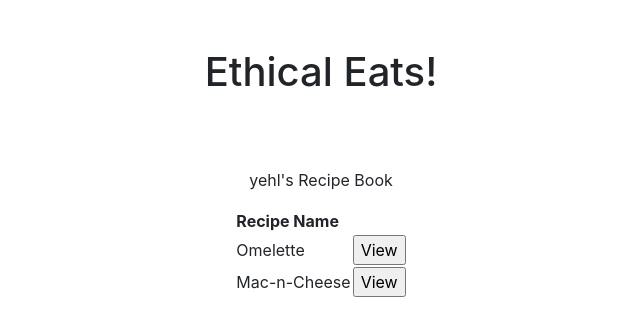
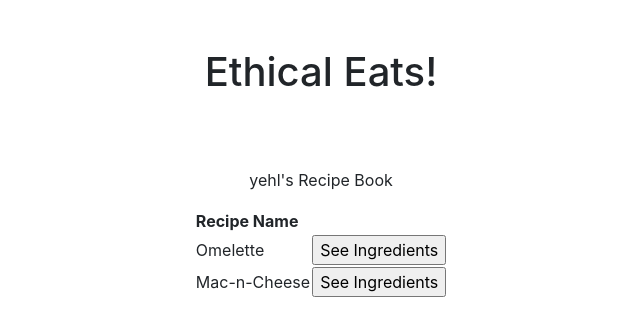
Before and after one commit to tekkosu/TheBusyBeavers, a Flask app: page /recipebook/1 in a window 1280 px wide. Shown: the part 56-392 px from the top of the page, without its empty margins (319-959 px from the left). Run offline with Flask 2, Linux system fonts and the light colour scheme; data comes from the database, SQL or seed files in the repository; data that the repository does not hold is empty; some libraries are stand-ins or nearby versions; some web fonts are replaced.

Commit message:
Update recipebook.html
Updated "View" button for recipes to "See Ingredients" for UI improvement based on peer feedback from Sprint 3.

```diff
--- a/ethicalEats/templates/recipebook.html
+++ b/ethicalEats/templates/recipebook.html
@@ -20,7 +20,7 @@
                         {% for row in recipes %}
                         <tr>
                             <td>{{ row[1] }}</td>
-                            <td><input type="button" name="View" value="View" onclick="window.location = '/ingredients_user/{{row[0]}}/{{userid}}'"></td>
+                            <td><input type="button" name="View" value="See Ingredients" onclick="window.location = '/ingredients_user/{{row[0]}}/{{userid}}'"></td>
                         </tr>
                         {% endfor %}
                     </table>
```
